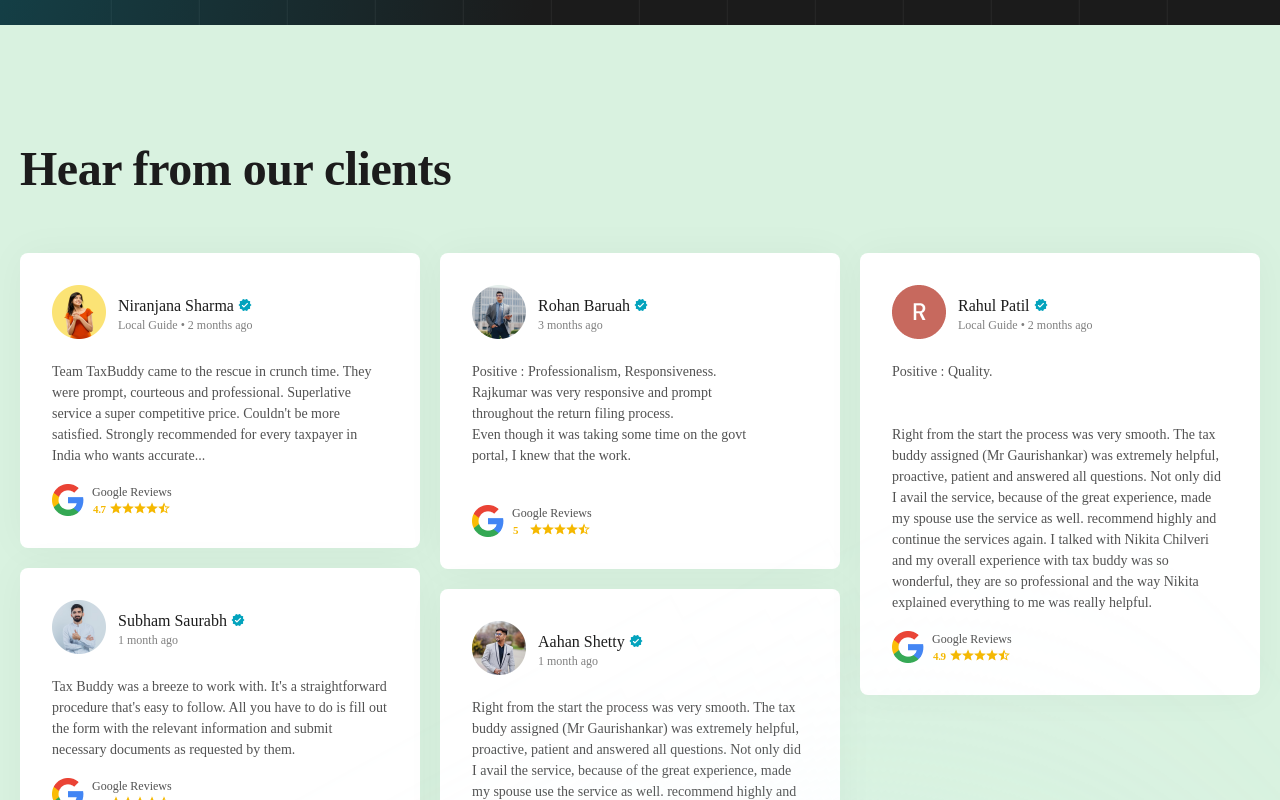
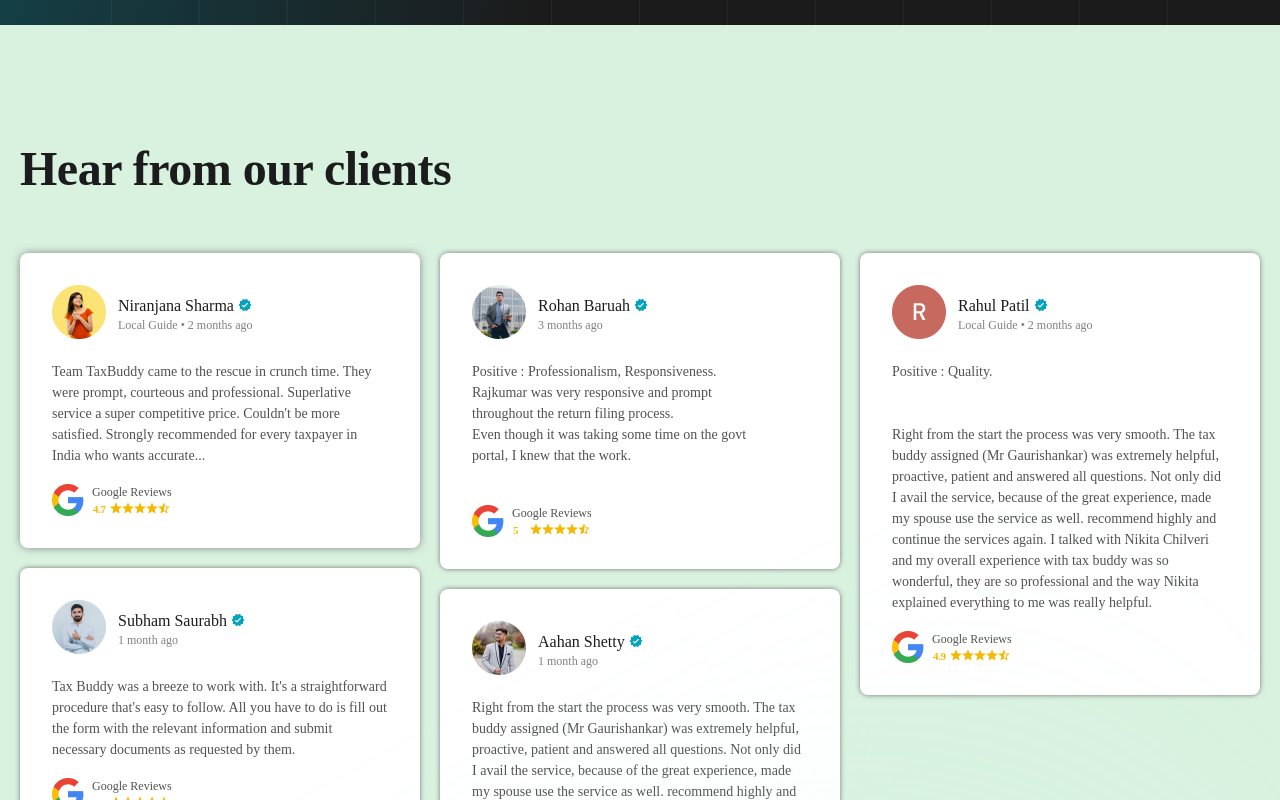
Before and after one commit to SDE-ADNAN/taxbuddy_clone, a React (Create React App) app: page / in a window 1280 px wide. In both pictures the pointer is over the element 220 px from the left and 3553 px from the top of the page. Shown: the part 3153-3953 px from the top of the page. Built offline with nearby package versions, Linux system fonts and the light colour scheme.

Commit message:
interaction added

```diff
--- a/src/src_sameer/ReviewCard.scss
+++ b/src/src_sameer/ReviewCard.scss
@@ -5,9 +5,6 @@
 
 
 .review_card {
-    // position: absolute;
-    // left: 100px;
-    // top: 228px;
     width: 400px;
     box-sizing: border-box;
     display: flex;
@@ -19,7 +16,16 @@
     box-shadow: 0px 0px 40px rgba(0, 0, 0, 0.04);
     border-radius: 8px;
     height: max-content;
+    -webkit-box-shadow: 0px 0px 5px -0.1px rgba(112,112,112,1);
+    -moz-box-shadow: 0px 0px 5px -0.1px rgba(112,112,112,1);
+    box-shadow: 0px 0px 5px -0.1px rgba(112,112,112,1);
 
+&:hover{
+    -webkit-box-shadow: 0px 0px 10px -1px rgba(112,112,112,1);
+    -moz-box-shadow: 0px 0px 10px -1px rgba(112,112,112,1);
+    box-shadow: 0px 0px 10px -1px rgba(112,112,112,1);
+    transform: scale(1.1);
+}
     .review {
         width: 336px;
         display: flex;
```
